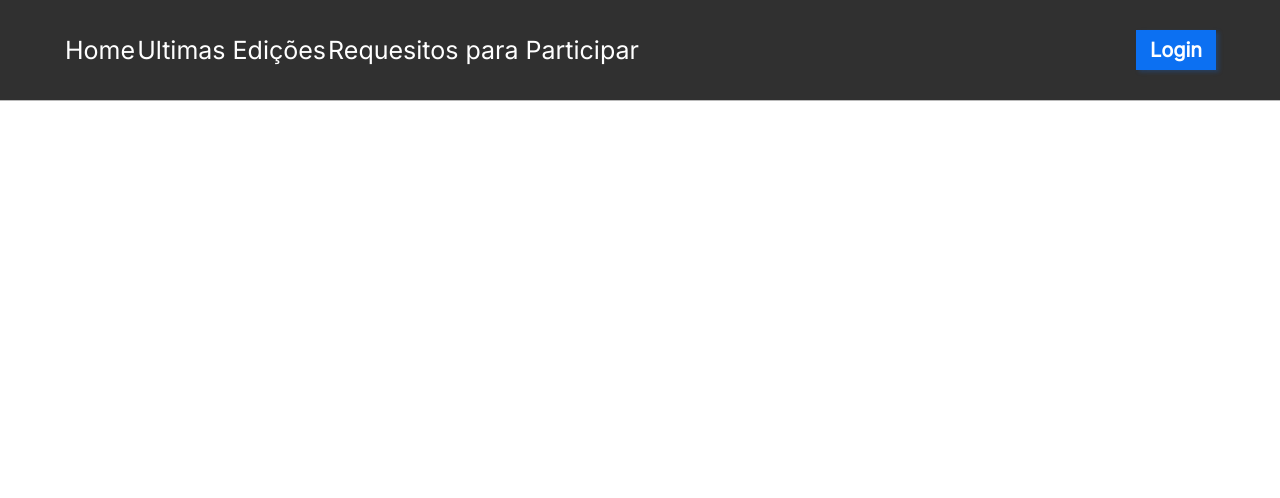
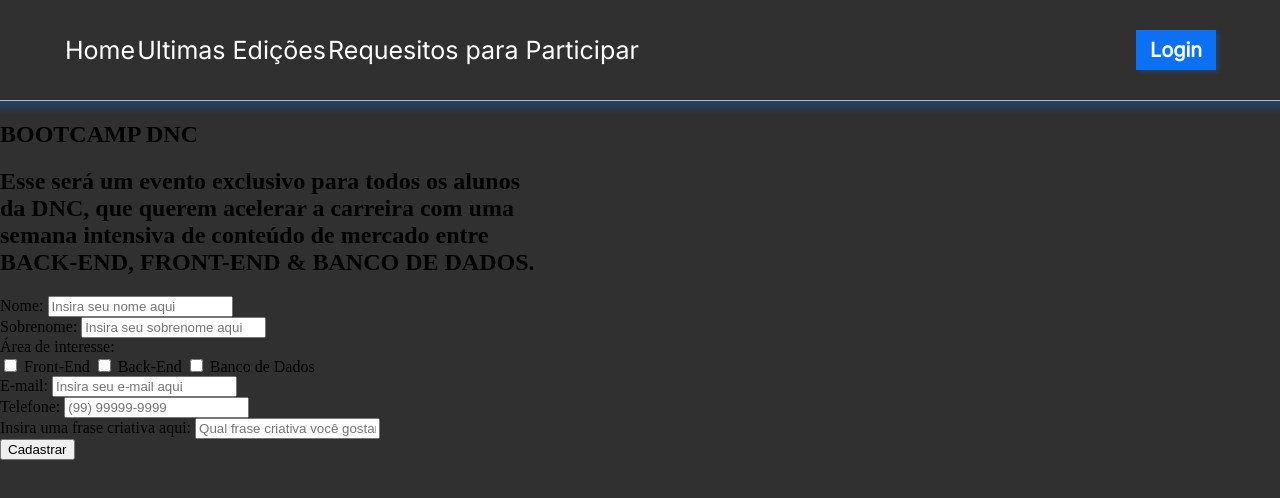
Before and after one commit to dsmcplay/Bootcamp-dnc, a plain HTML site: page Index.html in a window 1280 px wide. Drawn offline with Linux system fonts and the light colour scheme.

Commit message:
aplicação de formulario no html.

```diff
--- a/Index.html
+++ b/Index.html
@@ -23,6 +23,47 @@
     </div>
     <button>Login</button>
   </nav>
+  <section>
+    <header>
+      <h1>BOOTCAMP DNC</h1>
+      <h2>Esse será um evento exclusivo para todos os alunos<br>da <B>DNC</B>, que querem <span class="invert"> acelerar a carreira </span>com uma<br>semana intensiva de conteúdo de mercado entre<br><span class="invert"> BACK-END, FRONT-END & BANCO DE DADOS.</span></h2>
+    </header>
+    <form action="">
+      <div class="Form-group">
+        <label for="">Nome:</label>
+        <input type="text" name="Nome" id="" placeholder="Insira seu nome aqui">
+      </div>
+      <div class="Form-group">
+        <label for="">Sobrenome:</label>
+        <input type="text" name="Sobrenome" placeholder="Insira seu sobrenome aqui">
+      </div>
+      <div class="Form-group">
+        <label for="">Área de interesse:</label>
+        <div class="checkbox-itens">
+          <input type="checkbox" value="front">
+          <label for="">Front-End</label>
+          <input type="checkbox" value="back">
+          <label for="">Back-End</label>
+          <input type="checkbox" value="bd">
+          <label for="">Banco de Dados</label>
+        </div>
+      </div>
+      <div class="Form-group">
+        <label for="">E-mail:</label>
+        <input type="email" name="email" placeholder="Insira seu e-mail aqui">
+      </div>
+      <div class="Form-group">
+        <label for="">Telefone:</label>
+        <input type="text" name="phone" placeholder="(99) 99999-9999">
+      </div>
+      <div class="Form-group">
+        <label for="">Insira uma frase criativa aqui:</label>
+        <input type="text" name="Sobrenome" placeholder="Qual frase criativa você gostaria de falar? :)">
+      </div>
+      <input type="submit" value="Cadastrar">
+    </form>
+
+  </section>
 
 </body>
 
--- a/Style.css
+++ b/Style.css
@@ -1,6 +1,14 @@
 body {
   margin: 0px;
   padding: 0px;
+
+  background: linear-gradient(
+      180deg,
+      rgba(12, 112, 242, 0.5) 19.91%,
+      rgba(12, 112, 242, 0) 24.84%
+    ),
+    #303030;
+  background-repeat: no-repeat;
 }
 #principal {
   width: 100%;
```
